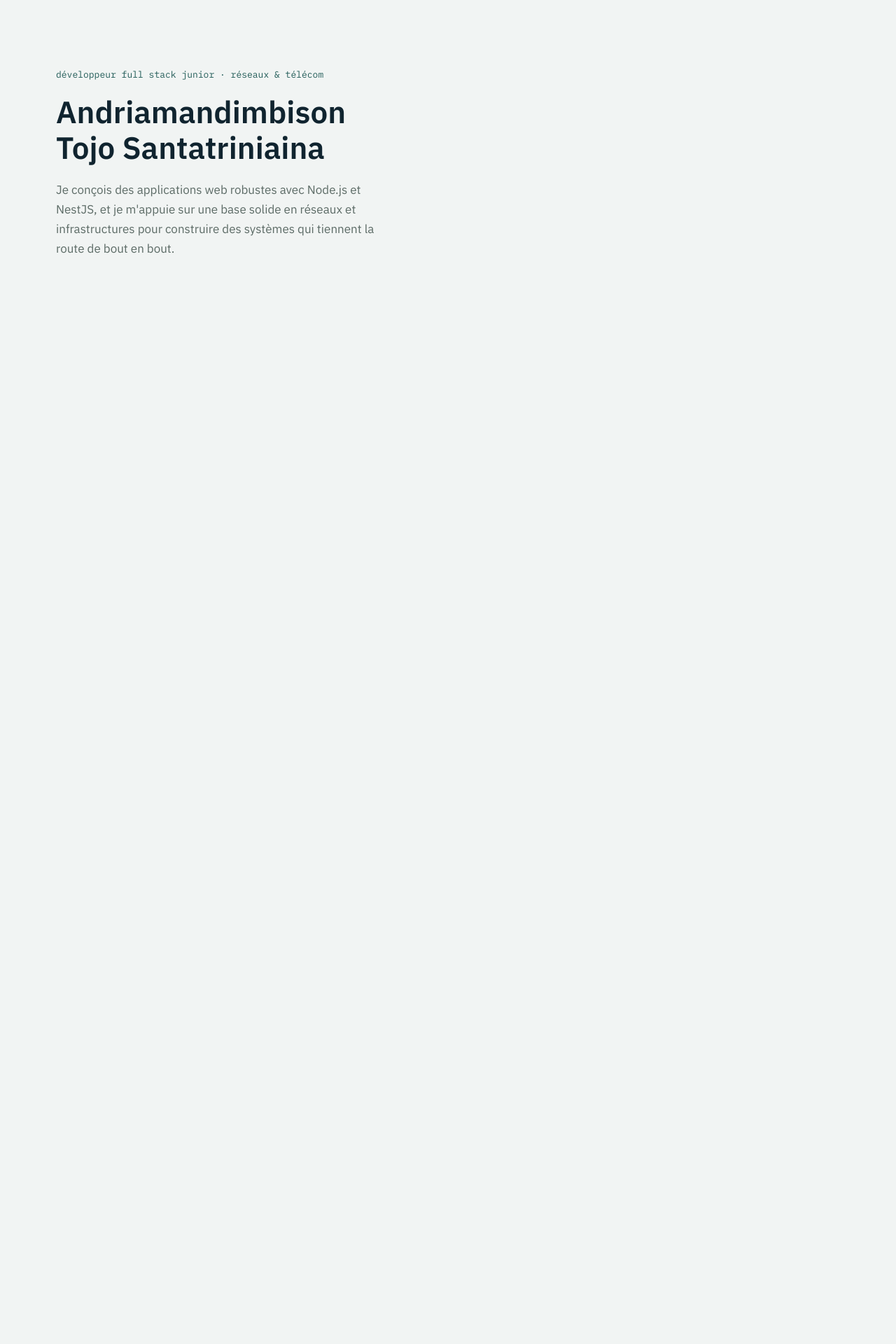
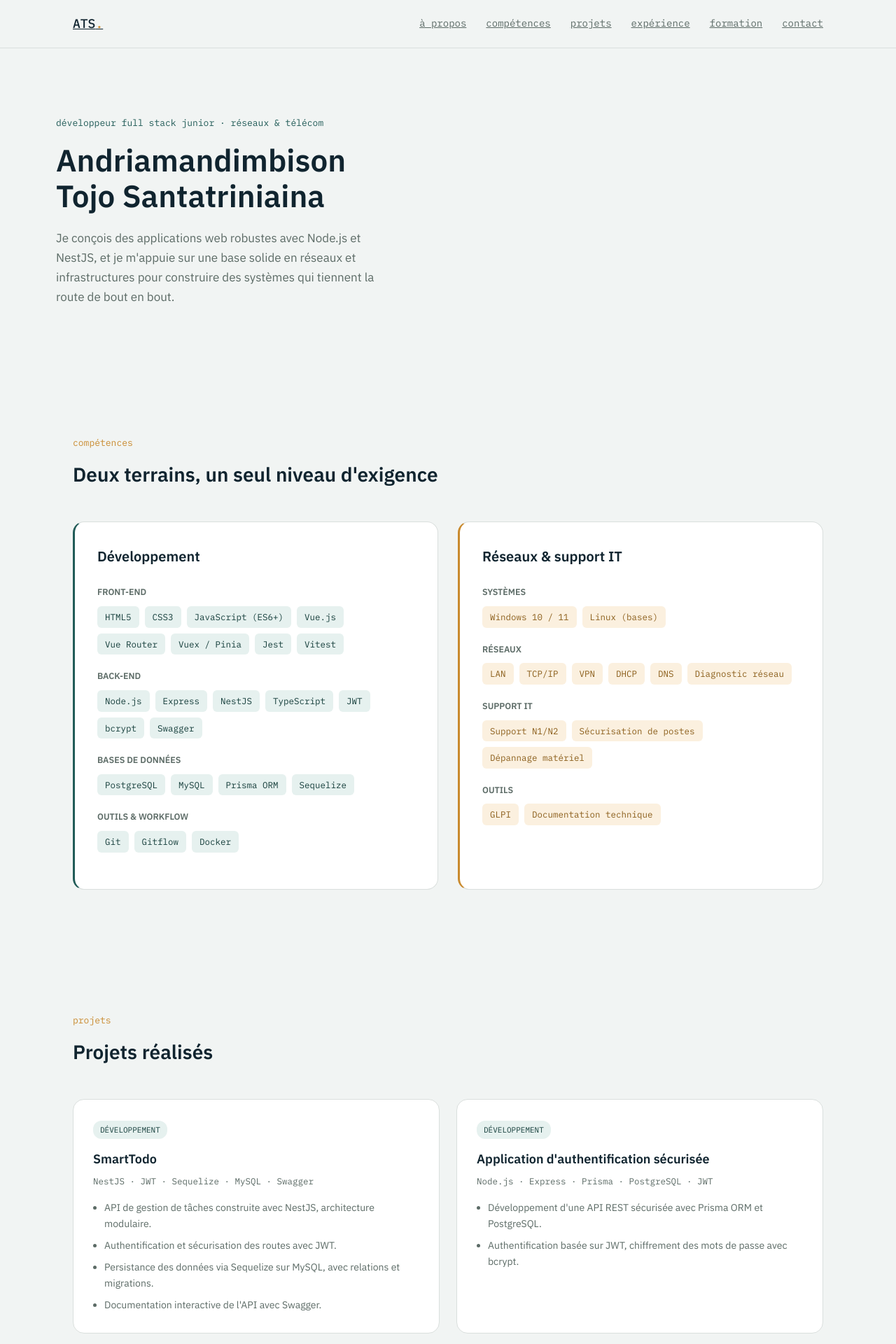
Before and after one commit to n0ctua-42/portfolio, a Vue app: page / in a window 1280 px wide. Shown: the top 1920 px of the page at 70% size. Before the commit the page ends 800 px from the top, so only its background shows below. Built offline with nearby package versions, Linux system fonts and the light colour scheme.

Commit message:
feat: header,skills,projects

```diff
--- a/src/App.vue
+++ b/src/App.vue
@@ -1,11 +1,18 @@
 <script setup>
 // 1. LA LOGIQUE — les données, les fonctions
+import Header from './components/Header.vue'
 import Hero from './components/Hero.vue'
+import Skills from './components/Skills.vue'
+import Projects from './components/Projects.vue'
+
 </script>
 
 <template>
   <!-- 2. LA STRUCTURE — ce qui s'affiche, un HTML "augmenté" -->
+  <Header />
   <Hero />
+  <Skills />
+  <Projects />
 </template>
 
 <style scoped>
--- /dev/null
+++ b/src/components/Header.vue
@@ -0,0 +1,41 @@
+<template>
+  <header class="site-header">
+    <div class="header-inner">
+      <a href="#top" class="logo">ATS<span class="logo-dot">.</span></a>
+
+      <nav class="main-nav">
+        <a href="#about" class="nav-link">à propos</a>
+        <a href="#skills" class="nav-link">compétences</a>
+        <a href="#projects" class="nav-link">projets</a>
+        <a href="#experience" class="nav-link">expérience</a>
+        <a href="#education" class="nav-link">formation</a>
+        <a href="#contact" class="nav-link">contact</a>
+      </nav>
+
+    </div>
+  </header>
+</template>
+
+<style scoped>
+.site-header {
+  position: sticky;
+  top: 0;
+  z-index: 50;
+  background: rgba(241, 244, 243, 0.92);
+  border-bottom: 1px solid var(--border);
+}
+.header-inner {
+  max-width: 1120px;
+  margin: 0 auto;
+  padding: 0 24px;
+  display: flex;
+  align-items: center;
+  gap: 24px;
+  height: 68px;
+}
+.logo { font-family: var(--font-mono); font-weight: 500; font-size: 18px; color: var(--ink); }
+.logo-dot { color: var(--copper); }
+.main-nav { display: flex; gap: 28px; margin-left: auto; }
+.nav-link { font-family: var(--font-mono); font-size: 14px; color: var(--slate); }
+.nav-link:hover { color: var(--teal); }
+</style>
--- a/src/components/HelloWorld.vue
+++ b/src/components/HelloWorld.vue
@@ -4,7 +4,7 @@ import viteLogo from '../assets/vite.svg'
 import heroImg from '../assets/hero.png'
 import vueLogo from '../assets/vue.svg'
 
-const count = ref(0)
+const count = ref(10)
 </script>
 
 <template>
--- /dev/null
+++ b/src/components/Projects.vue
@@ -0,0 +1,84 @@
+<script setup>
+const projects = [
+  {
+    type: 'dev',
+    title: 'SmartTodo',
+    stack: 'NestJS · JWT · Sequelize · MySQL · Swagger',
+    points: [
+      "API de gestion de tâches construite avec NestJS, architecture modulaire.",
+      "Authentification et sécurisation des routes avec JWT.",
+      "Persistance des données via Sequelize sur MySQL, avec relations et migrations.",
+      "Documentation interactive de l'API avec Swagger."
+    ]
+  },
+  {
+    type: 'dev',
+    title: "Application d'authentification sécurisée",
+    stack: 'Node.js · Express · Prisma · PostgreSQL · JWT',
+    points: [
+      "Développement d'une API REST sécurisée avec Prisma ORM et PostgreSQL.",
+      "Authentification basée sur JWT, chiffrement des mots de passe avec bcrypt."
+    ]
+  },
+  {
+    type: 'net',
+    title: 'Projet réseau — stage pratique',
+    stack: 'LAN · TCP/IP · Configuration & maintenance',
+    points: [
+      "Configuration et maintenance d'un réseau local appliqué à des situations réelles en entreprise."
+    ]
+  },
+  {
+    type: 'net',
+    title: 'Projet de sécurité réseau',
+    stack: 'Protocoles de sécurité · Réduction des vulnérabilités',
+    points: [
+      "Mise en place d'un protocole de sécurité réseau visant à réduire les vulnérabilités."
+    ]
+  }
+]
+</script>
+
+<template>
+  <section class="section" id="projects">
+    <p class="section-eyebrow">projets</p>
+    <h2 class="section-title">Projets réalisés</h2>
+
+    <div class="project-grid">
+      <article class="project-card" v-for="project in projects" :key="project.title">
+        <span class="project-badge" :class="project.type === 'net' ? 'project-badge--net' : ''">
+          {{ project.type === 'net' ? 'réseau' : 'développement' }}
+        </span>
+        <h3>{{ project.title }}</h3>
+        <p class="project-stack">{{ project.stack }}</p>
+        <ul>
+          <li v-for="point in project.points" :key="point">{{ point }}</li>
+        </ul>
+      </article>
+    </div>
+  </section>
+</template>
+
+<style scoped>
+.section { padding: 88px 24px; max-width: 1120px; margin: 0 auto; }
+.section-eyebrow { font-family: var(--font-mono); font-size: 13px; color: var(--copper); margin-bottom: 12px; }
+.section-title { font-size: 28px; max-width: 640px; margin-bottom: 44px; }
+.project-grid { display: grid; grid-template-columns: repeat(2, 1fr); gap: 24px; }
+.project-card { background: var(--surface); border: 1px solid var(--border); border-radius: 16px; padding: 28px; }
+.project-badge {
+  display: inline-block;
+  font-family: var(--font-mono);
+  font-size: 11px;
+  text-transform: uppercase;
+  padding: 4px 10px;
+  border-radius: 12px;
+  background: var(--teal-tint);
+  color: var(--teal-dark);
+  margin-bottom: 14px;
+}
+.project-badge--net { background: #FBF0DF; color: var(--copper-dark); }
+.project-card h3 { font-size: 18px; margin-bottom: 6px; }
+.project-stack { font-family: var(--font-mono); font-size: 12.5px; color: var(--slate); margin-bottom: 16px; }
+.project-card ul { display: flex; flex-direction: column; gap: 8px; padding-left: 16px; }
+.project-card li { font-size: 14px; color: var(--slate); }
+</style>
--- /dev/null
+++ b/src/components/Skills.vue
@@ -0,0 +1,72 @@
+<script setup>
+const devSkills = [
+  { title: 'Front-end', tags: ['HTML5', 'CSS3', 'JavaScript (ES6+)', 'Vue.js', 'Vue Router', 'Vuex / Pinia', 'Jest', 'Vitest'] },
+  { title: 'Back-end', tags: ['Node.js', 'Express', 'NestJS', 'TypeScript', 'JWT', 'bcrypt', 'Swagger'] },
+  { title: 'Bases de données', tags: ['PostgreSQL', 'MySQL', 'Prisma ORM', 'Sequelize'] },
+  { title: 'Outils & workflow', tags: ['Git', 'Gitflow', 'Docker'] }
+]
+
+const netSkills = [
+  { title: 'Systèmes', tags: ['Windows 10 / 11', 'Linux (bases)'] },
+  { title: 'Réseaux', tags: ['LAN', 'TCP/IP', 'VPN', 'DHCP', 'DNS', 'Diagnostic réseau'] },
+  { title: 'Support IT', tags: ['Support N1/N2', 'Sécurisation de postes', 'Dépannage matériel'] },
+  { title: 'Outils', tags: ['GLPI', 'Documentation technique'] }
+]
+</script>
+
+<template>
+  <section class="section" id="skills">
+    <p class="section-eyebrow">compétences</p>
+    <h2 class="section-title">Deux terrains, un seul niveau d'exigence</h2>
+
+    <div class="skills-columns">
+      <div class="skill-block skill-block--dev">
+        <h3>Développement</h3>
+        <div class="skill-group" v-for="group in devSkills" :key="group.title">
+          <h4>{{ group.title }}</h4>
+          <div class="tag-row">
+            <span class="tag" v-for="tag in group.tags" :key="tag">{{ tag }}</span>
+          </div>
+        </div>
+      </div>
+
+      <div class="skill-block skill-block--net">
+        <h3>Réseaux &amp; support IT</h3>
+        <div class="skill-group" v-for="group in netSkills" :key="group.title">
+          <h4>{{ group.title }}</h4>
+          <div class="tag-row">
+            <span class="tag" v-for="tag in group.tags" :key="tag">{{ tag }}</span>
+          </div>
+        </div>
+      </div>
+    </div>
+  </section>
+</template>
+
+<style scoped>
+.section { padding: 88px 24px; max-width: 1120px; margin: 0 auto; }
+.section-eyebrow { font-family: var(--font-mono); font-size: 13px; color: var(--copper); margin-bottom: 12px; }
+.section-title { font-size: 28px; max-width: 640px; margin-bottom: 44px; }
+.skills-columns { display: grid; grid-template-columns: 1fr 1fr; gap: 28px; }
+.skill-block {
+  background: var(--surface);
+  border: 1px solid var(--border);
+  border-left: 3px solid var(--teal);
+  border-radius: 16px;
+  padding: 32px;
+}
+.skill-block--net { border-left-color: var(--copper); }
+.skill-block h3 { font-size: 20px; margin-bottom: 24px; }
+.skill-group { margin-bottom: 20px; }
+.skill-group h4 { font-size: 12.5px; color: var(--slate); text-transform: uppercase; margin-bottom: 10px; }
+.tag-row { display: flex; flex-wrap: wrap; gap: 8px; }
+.tag {
+  font-size: 12.5px;
+  font-family: var(--font-mono);
+  padding: 5px 11px;
+  border-radius: 6px;
+  background: var(--teal-tint);
+  color: var(--teal-dark);
+}
+.skill-block--net .tag { background: #FBF0DF; color: var(--copper-dark); }
+</style>
```
